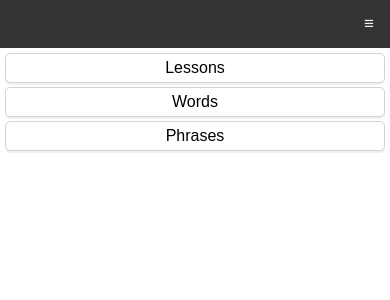
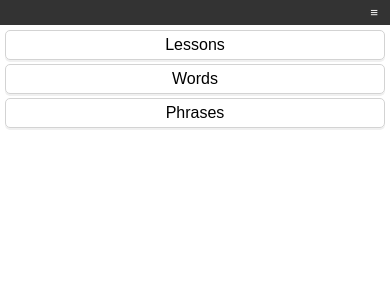
Before and after one commit to b0r1slav/reactin, a React (Create React App) app: page / in a window 390 px wide. Shown: the top 300 px of the page. Built offline with nearby package versions, Linux system fonts and the light colour scheme.

Commit message:
update nav

```diff
--- a/src/components/Navigation.css
+++ b/src/components/Navigation.css
@@ -56,9 +56,10 @@
 
 @media screen and (max-width: 600px) {
     .header a:not(.active) {display: none;}
-    .header a.icon {
+    .header button.icon {
         float: right;
         display: block;
+        background-color: #333333;
     }
 }
 
--- a/src/components/Navigation.js
+++ b/src/components/Navigation.js
@@ -51,9 +51,9 @@ class Navigation extends Component {
                     to="/phrases">
                     Phrases
                 </NavLink>
-                <a className="icon" onClick={this.handleClick}>
+                <button className="icon" onClick={this.handleClick}>
                     &equiv;
-                </a>
+                </button>
             </div>
         );
     }
```
Also changed, not shown: package.json (+7 -1 lines).
